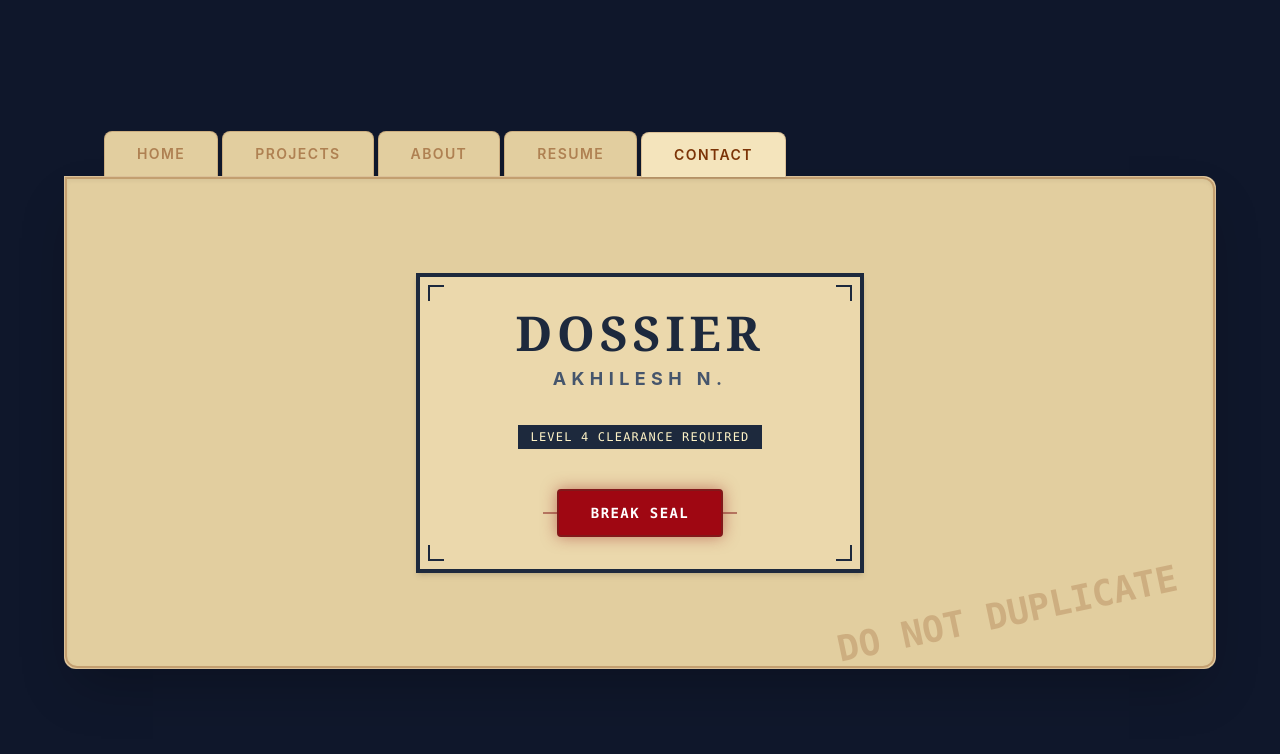
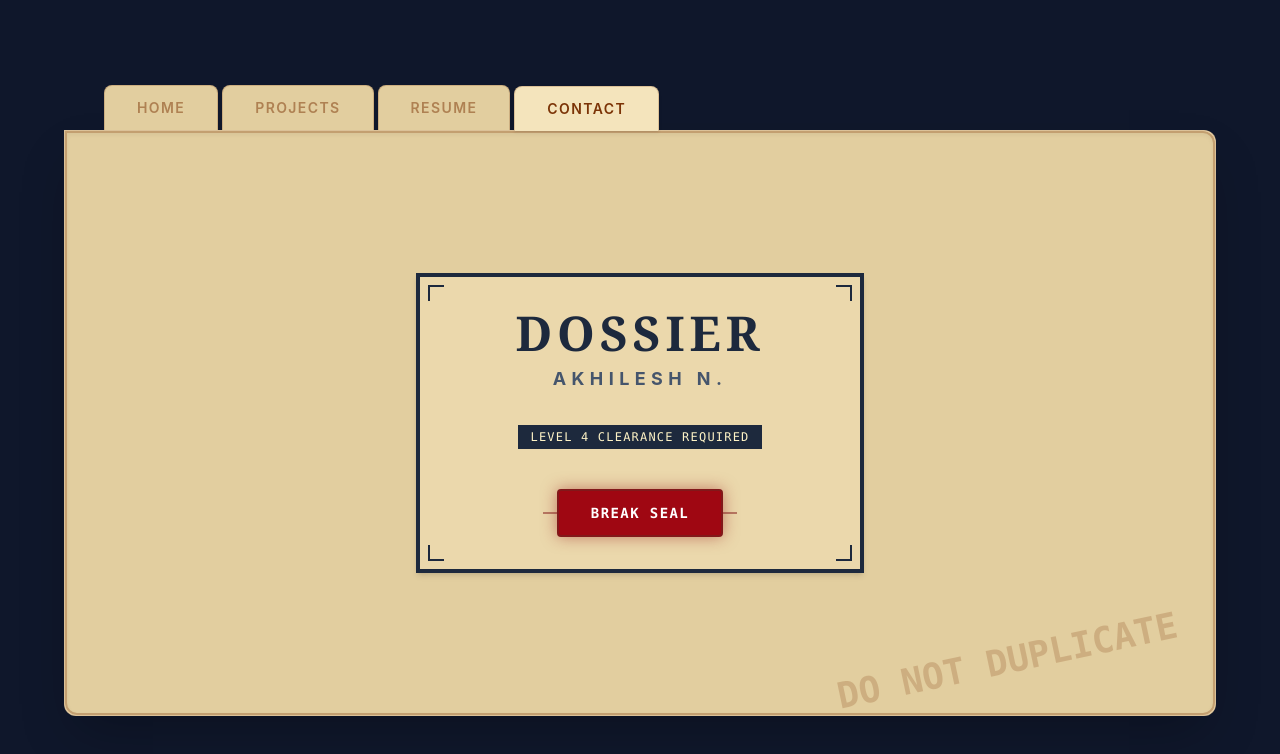
Before and after one commit to Akhilesh-N2/dossier-portfolio, a React (Vite) app: page / in a window 1280 px wide. Both pictures are taken after a click on the button "CONTACT". Shown: the top 754 px of the page. Built offline with nearby package versions, Linux system fonts and the light colour scheme.

Commit message:
Added socials,fixed spacing

```diff
--- a/index.html
+++ b/index.html
@@ -4,7 +4,7 @@
     <meta charset="UTF-8" />
     <link rel="icon" type="image/svg+xml" href="/icon.png" />
     <meta name="viewport" content="width=device-width, initial-scale=1.0" />
-    <title>Dossier</title>
+    <title>Akhilesh N. - Portfolio</title>
   </head>
   <body>
     <div id="root"></div>
--- a/src/App.jsx
+++ b/src/App.jsx
@@ -1,7 +1,7 @@
 import { useState } from 'react';
 
 // 1. MOVED OUTSIDE: Static data doesn't need to re-render
-const tabs = ['Home', 'Projects', 'About', 'Resume', 'Contact'];
+const tabs = ['Home', 'Projects', 'Resume', 'Contact'];
 
 const projectList = [
   {
@@ -354,8 +354,8 @@ export default function Portfolio() {
                   <p className="text-xs md:text-sm font-bold tracking-widest text-slate-500 uppercase mt-2">Approved Contact Channels</p>
                 </header>
 
-                <div className="flex flex-col lg:flex-row gap-10 lg:gap-16 items-start">
-                  <div className="relative w-full lg:w-80 group mt-4 lg:mt-0">
+                <div className="flex flex-col lg:flex-row gap-10 lg:gap-30 items-start">
+                  <div className="relative w-full lg:w-100 group mt-4 lg:mt-10">
                     <div className="absolute -top-4 left-1/2 transform -translate-x-1/2 w-12 md:w-16 h-5 md:h-6 bg-white/60 backdrop-blur-md shadow-sm rotate-3 border border-white/40 z-20"></div>
                     <div className="bg-stone-100 p-6 md:p-8 shadow-md border border-stone-300 transform -rotate-2 group-hover:rotate-0 transition-transform duration-300 relative z-10">
                       <h3 className="font-serif text-xl md:text-2xl text-slate-800 tracking-tight">Akhilesh N.</h3>
@@ -400,6 +400,19 @@ export default function Portfolio() {
                         <div>
                           <h4 className="font-bold text-slate-800 tracking-wide">GitHub Repository</h4>
                           <p className="text-xs font-mono text-slate-500">Source Code & Archives</p>
+                        </div>
+                      </div>
+                      <span className="font-mono text-xs text-slate-400 group-hover:text-amber-700 transition-colors">[ ROUTE ]</span>
+                    </a>
+
+                    <a href="https://www.instagram.com/_akhilesh_n_?igsh=dmpycTcyamp5aTI1" target="_blank" rel="noreferrer" className="group flex items-center justify-between p-4 bg-stone-50 border-2 border-slate-300 border-dashed hover:border-amber-700 hover:bg-stone-100 transition-colors cursor-pointer relative overflow-hidden">
+                      <div className="flex items-center gap-4 relative z-10">
+                        <div className="w-10 h-10 bg-slate-200 flex items-center justify-center rounded-sm text-slate-600 group-hover:bg-amber-700 group-hover:text-white transition-colors">
+                          <InstagramIcon />
+                        </div>
+                        <div>
+                          <h4 className="font-bold text-slate-800 tracking-wide">Instagram Profile</h4>
+                          <p className="text-xs font-mono text-slate-500">Social Media Presence</p>
                         </div>
                       </div>
                       <span className="font-mono text-xs text-slate-400 group-hover:text-amber-700 transition-colors">[ ROUTE ]</span>
@@ -460,6 +473,14 @@ function LinkedInIcon() {
   );
 }
 
+function InstagramIcon() {
+  return (
+    <svg className="w-5 h-5 fill-current" viewBox="0 0 24 24">
+      <path d="M12 2.163c3.204 0 3.584.012 4.85.07 1.366.062 2.633.35 3.608 1.325.975.975 1.264 2.242 1.325 3.608.058 1.266.069 1.645.069 4.85s-.012 3.584-.07 4.85c-.062 1.366-.35 2.633-1.325 3.608-.975.975-2.242 1.264-3.608 1.325-1.266.058-1.645.069-4.85.069s-3.584-.012-4.85  -.07c-1.366-.062-2.633-.35-3.608-1.325-.975-.975-1.264-2.242-1.325-3.608C2.175 15.747 2.163 15.368 2.163 12s.012-3.584.07-4.85c.062-1.366.35-2.633 1.325-3.608C4.533 2.513 5.8 2.224 7.166 2.163c1.266-.058 1.645-.069 4.85-.069zm0-2.163C8.741 0 8.332 0 7.052.07c-1.675.077-3.162.36-4.364 1.562C1.44 2.834 1.156 4.32 1.08 5.995c-.07 1.28-.07 1.689-.07 4s0 2.719.07 4c0 1.675.36 3.162 1.562 4s3 .485 4 .562c1 .058 1 .069 4 .069s3-.012 4-.07c1-.077 3-.36 4-1.562s1.485-2.689 1.562-4c0-1 .012-1 .012-4s0-2.719-.07-4c-.077-1-.36-3-1.562-4S16 .485 15 .407c-1-.058-1-.069-4-.069zM12 5a7 7 0 100 14A7 7 0 0012 5zm0 11.5a4.5 4.5 0 110-9 4.5 4.5 0 010 9zm6.406-11.845a1.44 1.44 0 11-2.88 0 1.44 1.44 0 012.88 0z" />
+    </svg>
+  );
+}
+
 function MailIcon() {
   return (
     <svg className="w-4 h-4 md:w-5 md:h-5 flex-shrink-0" fill="none" stroke="currentColor" viewBox="0 0 24 24">
```
Also changed, not shown: public/icon.png (renamed from icon.png).
